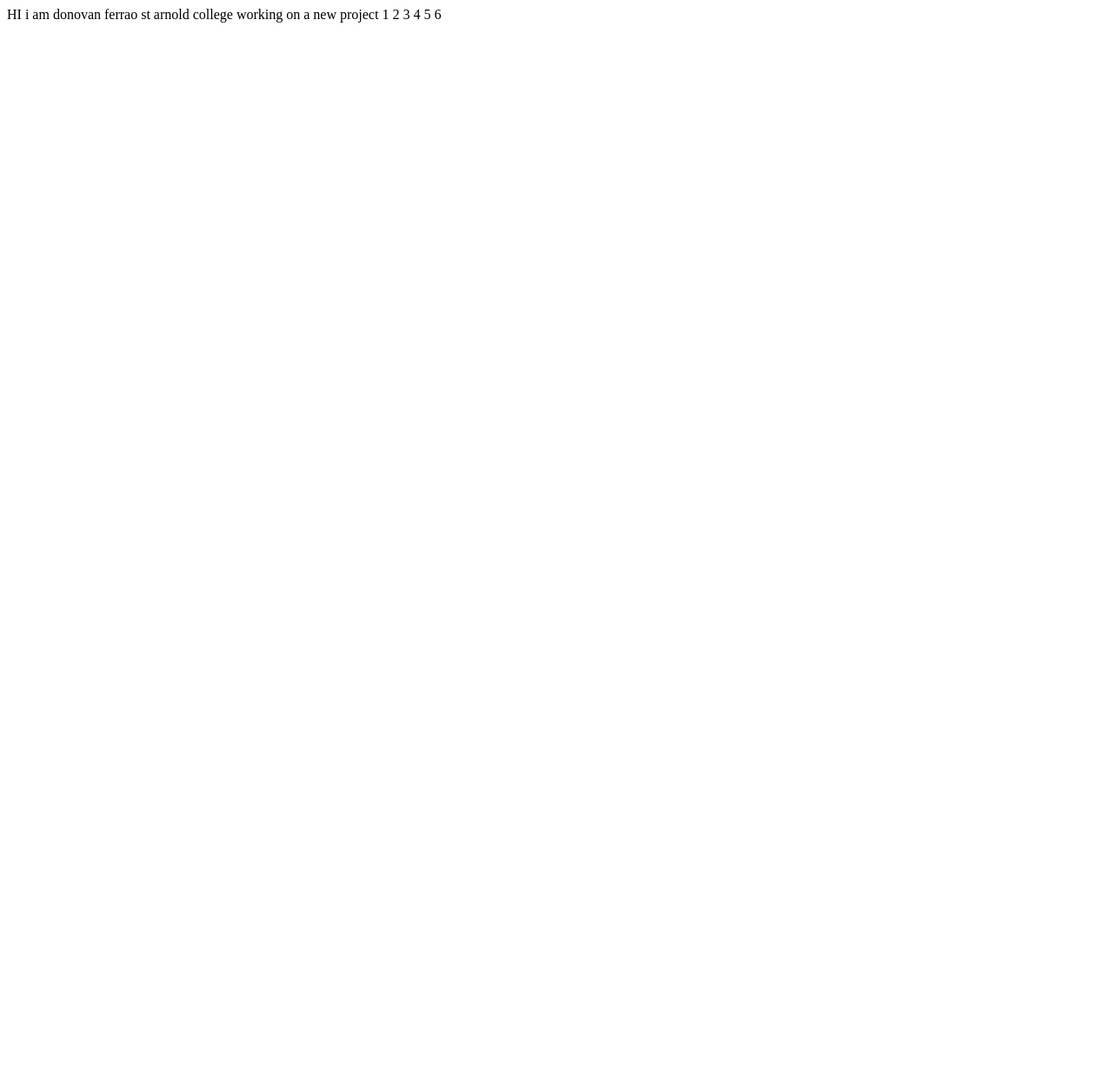
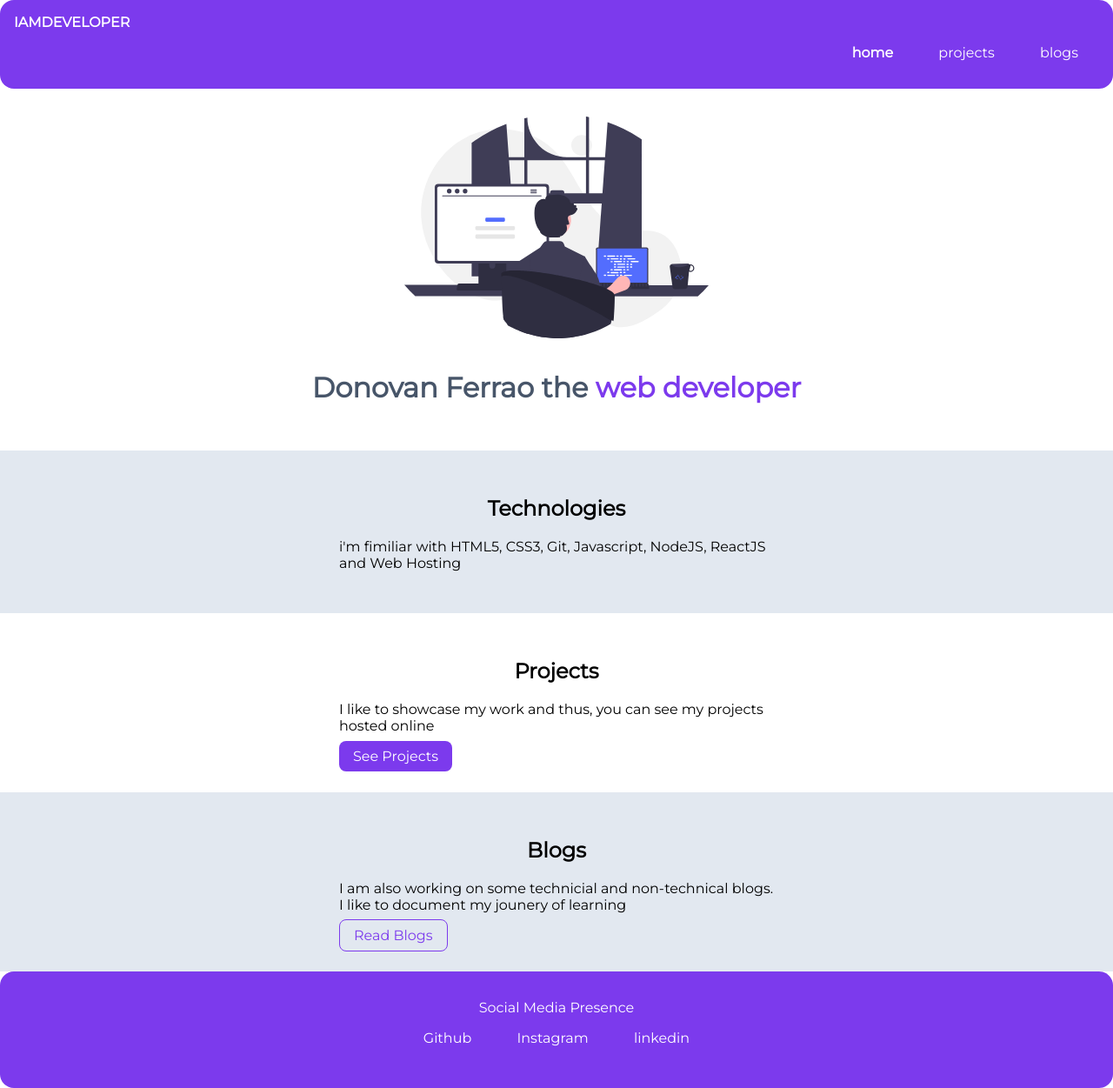
Before and after one commit to donovanferrao/Website, a plain HTML site: page index.html in a window 1280 px wide. Shown: the whole page at 87% size. Before the commit the page ends 800 px from the top, so only its background shows below. Drawn offline with Linux system fonts and the light colour scheme.

Commit message:
initial commit

```diff
--- a/index.html
+++ b/index.html
@@ -2,20 +2,94 @@
 <html lang="en">
 <head>
     <meta charset="UTF-8">
+    <meta http-equiv="X-UA-Compatible" content="IE=edge">
     <meta name="viewport" content="width=device-width, initial-scale=1.0">
-    <title>Document</title>
+    <title>home | Donovanferrao</title>
+    <link href="styles.css" rel="stylesheet"/>
 </head>
 <body>
-    HI i am donovan ferrao
-    st arnold college
 
-    working on a new project
-    1
-    2
-    3
-    4
-    5
-    6
+
+
+    <nav class="navigation container">
+        <div class="nav-brand">IAMDEVELOPER</div>
+        <ul class="non-bullet nav-pills">
+            <li class="list-inline">
+                <a class="link link-active" href="/">home</a>
+            </li>
+            <li class="list-inline">
+                <a class="link" href="/">projects</a>
+            </li>
+            <li class="list-inline">
+                <a class="link" href="/">blogs</a>
+            </li>
+        </ul>
+    </nav>
+
+
+
+    <header class="hero">
+        <img class="hero-img" src="/image/image.svg"/>
+        <h1 class="hero-heading">Donovan Ferrao the
+            <span class="heading-inverted">web developer</span></h1>
+    </header>
+
+
+
+    <section class="section ow">
+        <div class="container container-center">
+        <h1>Technologies</h1>
+        <p>i'm fimiliar with HTML5, CSS3, Git, Javascript, NodeJS, ReactJS and Web Hosting</p>
+        </div>
+    </section>
+
+
+
+    <section class="section">
+        <div class="container container-center">
+        <h1>Projects</h1>
+        <p>I like to showcase my work and thus, you can see my projects hosted online</p>
+        <a class="link link-primary" href="https://www.google.com">See Projects</a>
+        </div>
+    </section>
+
+
+
+    <section class="section ow">
+        <div class="container container-center">
+        <h1>Blogs</h1>
+        <p>I am also working on some technicial and non-technical blogs.
+             I like to document my jounery of learning</p>
+        <a class="link link-secondary" href="https://www.google.com">Read Blogs</a>
+
+        </div>
+    </section>
+
+
+
+    <footer class="footer">
+        <div class="footer-heading">Social Media Presence</div>
+        <ul class="social-links non-bullet">
+            <li class="list-inline">
+                <a class="link" href ="https://github.com/donovanferrao/" target="_blank">
+                Github</a>
+            </li>
+            <li class="list-inline">
+                <a class="link" href ="/">
+                Instagram</a>
+            </li>
+            <li class="list-inline">
+                <a class="link" href ="/">
+                linkedin</a>
+
+            </li>
+
+        </ul>
+    </footer>
+
+
+
+
 
 </body>
 </html>
--- /dev/null
+++ b/styles.css
@@ -0,0 +1,137 @@
+@import url('https://fonts.googleapis.com/css2?family=Montserrat&family=Open+Sans&display=swap');
+
+:root{
+    --primary-color: #7c3aed;
+    --dark-gray: #475569;
+    --off-white: #e2e8f0;
+
+}
+
+body{
+    font-family: 'Montserrat', sans-serif;
+    margin: 0px;
+}
+
+hr{
+    margin: 2rem 0rem;
+}
+
+
+/** container **/
+.container{
+    padding: 0rem 1rem;
+}
+
+.container-center{
+    max-width: 500px;
+    margin: auto;
+}
+
+/** link **/
+.link{
+    text-decoration: none;
+    padding: 0.5rem 1rem;
+
+}
+
+.link-primary{
+    background-color: var(--primary-color);
+    border-radius: 0.5rem;
+    color: white;
+}
+
+.link-secondary{
+    color: var(--primary-color);
+    border-radius: 0.5rem;
+    border: 1px solid var(--primary-color);
+}
+
+/** List **/
+
+.non-bullet{
+    list-style: none;
+}
+
+.list-inline{
+    display: inline;
+    padding: 0rem 0.5rem;
+}
+
+/** navigation **/
+
+.navigation{
+    background-color: var(--primary-color);
+    color: white;
+    padding: 1rem;
+    border-radius: 1rem 1rem;
+}
+
+.navigation .nav-brand{
+    font-weight: bolder;
+}
+
+.navigation .nav-pills{
+    text-align: right;
+}
+
+.navigation .link{
+    color: white;
+}
+
+.navigation .link-active{
+    font-weight: bolder;
+}
+
+/** header **/
+
+.hero{
+    padding: 2rem;
+}
+
+.hero .hero-img{
+    max-width: 350px;
+    display: block;
+    margin: auto;
+}
+
+.hero .hero-heading {
+    color: var(--dark-gray);
+    padding-top: 1rem;
+    text-align: center;
+}
+
+.hero .hero-heading .heading-inverted{
+    color: var(--primary-color);
+}
+
+/** Section **/
+
+.section {
+    padding: 2rem;
+}
+
+.section h1{
+    text-align: center;
+}
+
+.ow{
+    background-color: var(--off-white);
+}
+
+/** footer **/
+
+.footer{
+    background-color: var(--primary-color);
+    padding: 2rem 1rem;
+    text-align: center;
+    color: white;
+    border-radius: 1rem 1rem;
+}
+
+.footer .link{
+    color: white;
+}
+
+.footer ul{
+    padding-inline-start: 0px;
+}
```
Also changed, not shown: lib/component.html (added, +149 -0 lines), image/image.svg (added).
